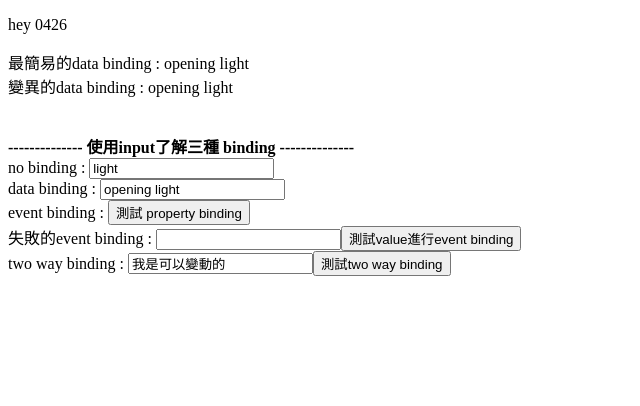
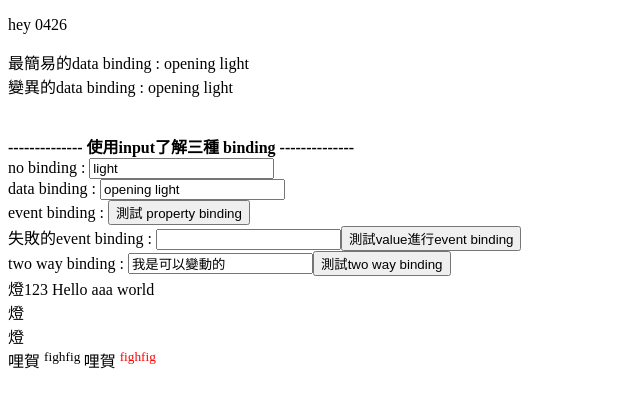
Before and after one commit to bohung/pixroller, an Angular app: page / in a window 1280 px wide. Shown: the top 406 px of the page, without its empty margins (0-640 px from the left). Built offline with nearby package versions, Linux system fonts and the light colour scheme.

Commit message:
databindingpractice

```diff
--- a/src/app/app.component.html
+++ b/src/app/app.component.html
@@ -1,2 +1,3 @@
 <p>hey 0426</p>
 <app-databinding-example></app-databinding-example>
+<app-databinding-practice></app-databinding-practice>
--- a/src/app/app.module.ts
+++ b/src/app/app.module.ts
@@ -6,13 +6,15 @@ import { AppRoutingModule } from './app-routing.module';
 import { AppComponent } from './app.component';
 
 import {SafePipe} from './safe.pipe';
-import { DatabindingExampleComponent } from './databinding-example/databinding-example.component'
+import { DatabindingExampleComponent } from './databinding-example/databinding-example.component';
+import { DatabindingPracticeComponent } from './databinding-practice/databinding-practice.component'
 
 @NgModule({
   declarations: [
     AppComponent,
     DatabindingExampleComponent,
-    SafePipe
+    SafePipe,
+    DatabindingPracticeComponent
   ],
   imports: [
     BrowserModule,
--- /dev/null
+++ b/src/app/databinding-practice/databinding-practice.component.html
@@ -0,0 +1,15 @@
+<span>{{light}}</span>
+<span>{{number}}</span>
+Hello <span>{{targetPerson.pdfName}}</span> world
+<br>
+<span [innerText]="light"></span>
+<br>
+<span [innerHTML]="light"></span>
+<br>
+<!-- 文字打甚麼就會出現甚麼 -->
+<!-- {{innerHTMLbinding}} -->
+<!-- <span [innerText]="innerHTMLbinding"></span> -->
+<!-- 只會讀取HTML的標籤，但不會讀取CSS -->
+哩賀 <span [innerHTML]="innerHTMLbinding"></span>
+<!-- 目前的綁法如下 -->
+哩賀 <span [innerHTML]="innerHTMLbinding | safe:'html'"></span>
--- /dev/null
+++ b/src/app/databinding-practice/databinding-practice.component.ts
@@ -0,0 +1,23 @@
+import { Component, OnInit } from '@angular/core';
+
+@Component({
+  selector: 'app-databinding-practice',
+  templateUrl: './databinding-practice.component.html',
+  styleUrls: ['./databinding-practice.component.css']
+})
+export class DatabindingPracticeComponent implements OnInit {
+  light = "燈"
+  number = 123
+
+  innerHTMLbinding="<sup style='color:red'> fighfig </sup>"
+
+  targetPerson: any = {
+    pdfName:"aaa"
+  }
+
+  constructor() { }
+
+  ngOnInit(): void {
+  }
+
+}
```
Also changed, not shown: src/app/databinding-practice/databinding-practice.component.css (added), 1 other file (tests, documents, lock files or other folders).
